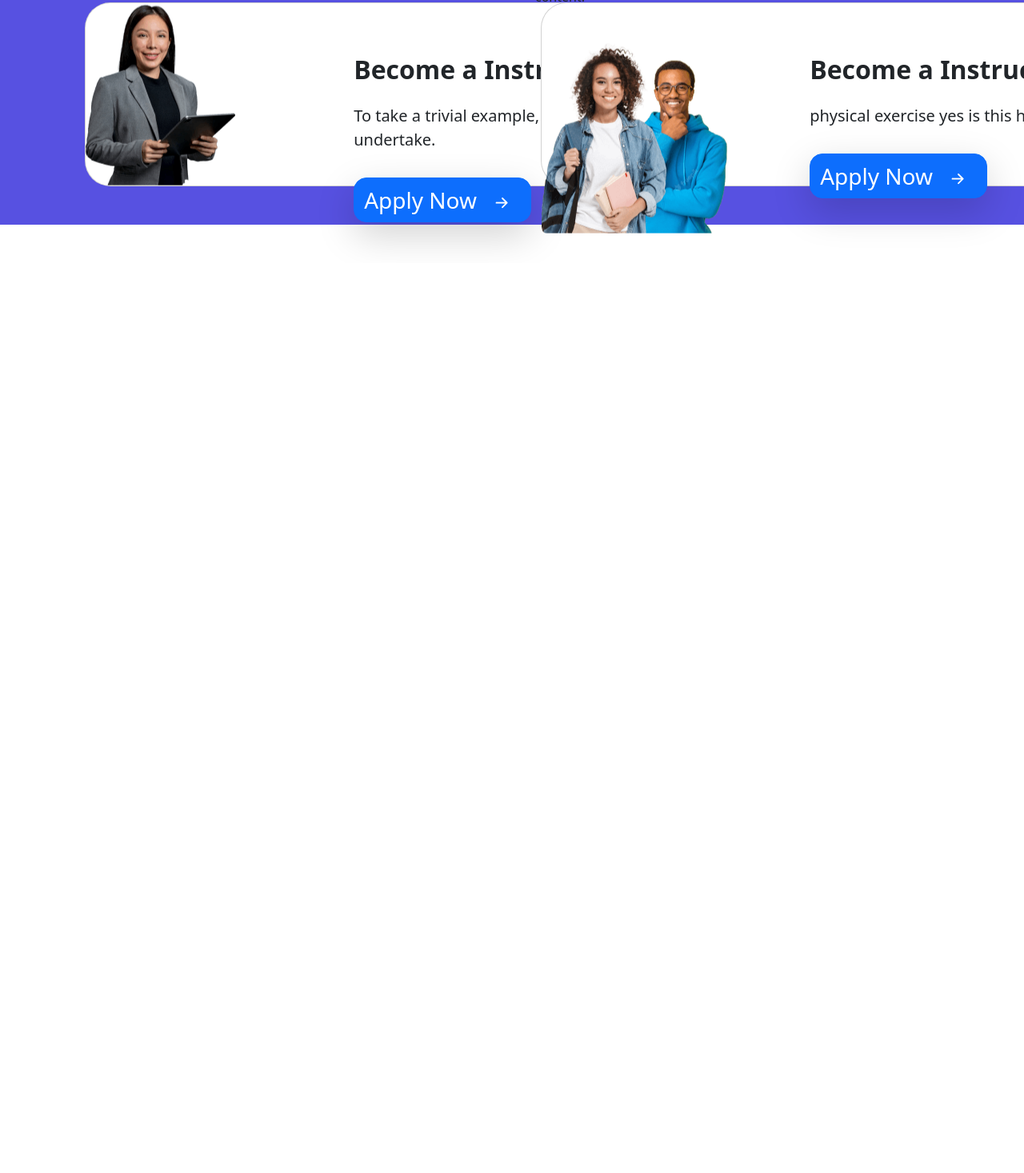
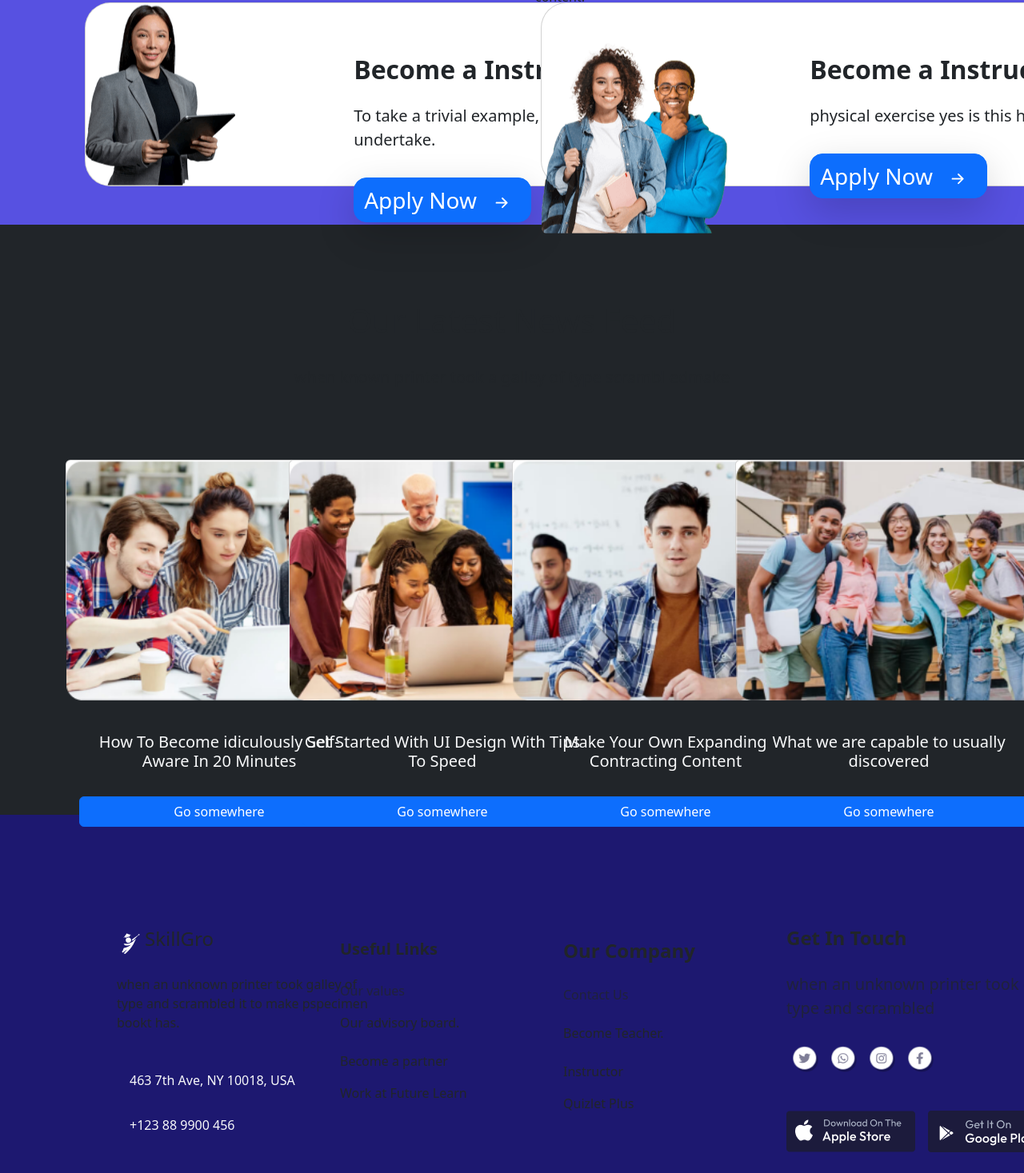
Before and after one commit to wahyuditama/Online_Website, a plain HTML site: page index.html in a window 1280 px wide. Shown: the part 7291-8758 px from the top of the page at 80% size. Before the commit the page ends 7620 px from the top, so only its background shows below. Drawn offline with nearby package versions, Linux system fonts and the light colour scheme.

Commit message:
sixth commit

```diff
--- a/index.html
+++ b/index.html
@@ -12,7 +12,7 @@
     />
     <link rel="stylesheet" href="style.css" />
   </head>
-  <body>
+  <body class="bg-dark">
     <div class="container-fluid d-flex py-2 mt-3">
       <a href="#"
         ><img src="./Asset/navbar_logo.png" class="img-fluid me-auto d-lg-none" alt=""
@@ -1100,6 +1100,113 @@
       </div>
     </div>
 
+    <!-- content-10  -->
+    <div class="container py-5 my-5">
+      <div class="row">
+        <div class="col-12">
+          <h1 class="text-center">Our Latest News Feed</h1>
+          <p class="text-center fs-5 py-4">when known printer took a galley of type scrambl edmake</p>
+        </div>
+      </div>
+      <div class="row g-0 pb-5 mb-5">
+        <div class="col-lg-3 col-md-6 layer-10">
+           <div class="card mt-5" style="width: 24rem;">
+            <img src="./Asset/content-10 (1).png" class="img-fluid" alt="...">
+            <div class="card-body">
+              <h5 class="card-title py-4 text-center text-light">How To Become idiculously Self-Aware In 20 Minutes</h5>
+              <a href="#" class="btn btn-primary w-100">Go somewhere</a>
+            </div>
+          </div>
+        </div>
+        <div class="col-lg-3 col-md-6 layer-10">
+           <div class="card mt-5" style="width: 24rem;">
+            <img src="./Asset/content-10.png" class="img-fluid" alt="...">
+            <div class="card-body">
+              <h5 class="card-title py-4 text-center text-light">Get Started With UI Design With Tips To Speed</h5>
+              <a href="#" class="btn btn-primary w-100">Go somewhere</a>
+            </div>
+          </div>
+        </div>
+        <div class="col-lg-3 col-md-6 layer-10">
+           <div class="card mt-5" style="width: 24rem;">
+            <img src="./Asset/content-10 (2).png" class="img-fluid" alt="...">
+            <div class="card-body">
+              <h5 class="card-title py-4 text-center text-light">Make Your Own Expanding Contracting Content</h5>
+              <a href="#" class="btn btn-primary w-100">Go somewhere</a>
+            </div>
+          </div>
+        </div>
+        <div class="col-lg-3 col-md-6 layer-10">
+           <div class="card mt-5" style="width: 24rem;">
+            <img src="./Asset/content-10 (3).png" class="img-fluid" alt="...">
+            <div class="card-body">
+              <h5 class="card-title py-4 text-center text-light">What we are capable to usually discovered</h5>
+              <a href="#" class="btn btn-primary w-100">Go somewhere</a>
+            </div>
+          </div>
+        </div>
+      </div>
+    </div>
+
+    <!-- Footer -->
+    <div class="container-fluid footer">
+      <div class="container">
+      <div class="row g-0 mx-auto text-star">
+        <div class="col-lg-3 col-md-6 py-4">
+          <div class="card bg-transparent border border-0 ms-5 layer-footer" style="width: 22rem;">
+          <div class="card-body">
+            <h5 class="card-title fs-4"><img src="./Asset/logo_footer.png" alt="">SkillGro</h5>
+            <p class="card-text py-3 text-justify ">when an unknown printer took galley of type and scrambled it to make pspecimen bookt has.</p>
+            <p href="#" class="card-link text-decoration-none text-light ms-3 py-3 d-block">463 7th Ave, NY 10018, USA</p>
+            <p href="#" class="card-link text-decoration-none text-light">+123 88 9900 456</p>
+          </div>
+        </div>
+        </div>
+        <div class="col-lg-3 col-md-6 py-4 ">
+          <div class="card bg-transparent border border-0 ms-5 layer-footer" style="width: 24rem;">
+          <div class="card-body">
+            <h5 class="card-title fw-bold py-3">Useful Links</h5>
+            <p class="card-subtitle text-body-secondary py-2">Our values</p>
+            <p class="card-text py-2">Our advisory board.</p>
+            <p class="card-text">Become a partner</p>
+            <p class="card-text">Work at Future Learn</p>
+          </div>
+        </div>
+        </div>
+        <div class="col-lg-3 col-md-6 py-4 ">
+          <div class="card bg-transparent border border-0 ms-5 layer-footer" style="width: 24rem;">
+          <div class="card-body">
+            <h4 class="card-title fw-bold py-3">Our Company</h4>
+            <p class="card-subtitle mb-2 text-body-secondary py-2">Contact Us</p>
+            <p class="card-text py-2">Become Teacher.</p>
+            <p class="card-text">Instructor</p>
+            <p class="card-text">Quizlet Plus</p>
+          </div>
+        </div>
+        </div>
+        <div class="col-lg-3 col-md-6 py-4">
+          <div class="card bg-transparent border border-0 ms-5 layer-footer" style="width: 24rem;">
+          <div class="card-body">
+            <h4 class="card-title fw-bold">Get In Touch</h4>
+            <p class="card-subtitle mb-2 text-body-secondary py-4 text-light fs-5">when an unknown printer took galley type and scrambled</p>
+            <div class="icons pb-5">
+              <a href="#" class="mx-2"><img src="./Asset/content-6 → List → Item → Link-1.png"class="img-fluid"></a>
+              <a href="#" class="mx-2"><img src="./Asset/content-6 → List → Item → Link-2.png"class="img-fluid"></a>
+              <a href="#" class="mx-2"><img src="./Asset/content-6 → List → Item → Link-3.png"class="img-fluid"></a>
+              <a href="#" class="mx-2"><img src="./Asset/content-6 → List → Item → Link.png"class="img-fluid"></a>
+            </div>
+            <div class="icons-2 d-flex">
+            <a href="#" class="card-link"><img src="./Asset/Link → apple-store.svg.png" class="img-fluid"></a>
+            <a href="#" class="card-link"><img src="./Asset/Link → google-play.svg.png" class="img-fluid"></a>
+          </div>
+          </div>
+        </div>
+        </div>
+      </div>
+    </div>
+    </div>
+
+
 
     <script
       src="https://cdn.jsdelivr.net/npm/bootstrap@5.3.3/dist/js/bootstrap.bundle.min.js"
--- a/style.css
+++ b/style.css
@@ -56,6 +56,27 @@
   font-size: 40px;
 }
 
+.layer-footer {
+  height: 300px;
+}
+
+.footer {
+  background-color: rgb(29, 24, 112);
+  margin-top: 100px;
+  padding-top: 100px;
+}
+
+.footer .row {
+  margin-right: 100px;
+  color: rgb(245, 8, 8);
+}
+
+.icons {
+  display: flex;
+  width: 12rem;
+  height: auto;
+}
+
 .section-9 {
   height: 230px;
 }
@@ -110,6 +131,10 @@
     margin-top: 40px;
   }
 
+  .layer-10 {
+    margin-top: 200px;
+  }
+
   .section-1 h1 {
     text-align: center;
   }
```
Also changed, not shown: Asset/Link → apple-store.svg.png (added), Asset/Link → google-play.svg.png (added), Asset/content-10 (1).png (added), Asset/content-10 (2).png (added), Asset/content-10 (3).png (added), Asset/content-10.png (added), Asset/logo_footer.png (added).
